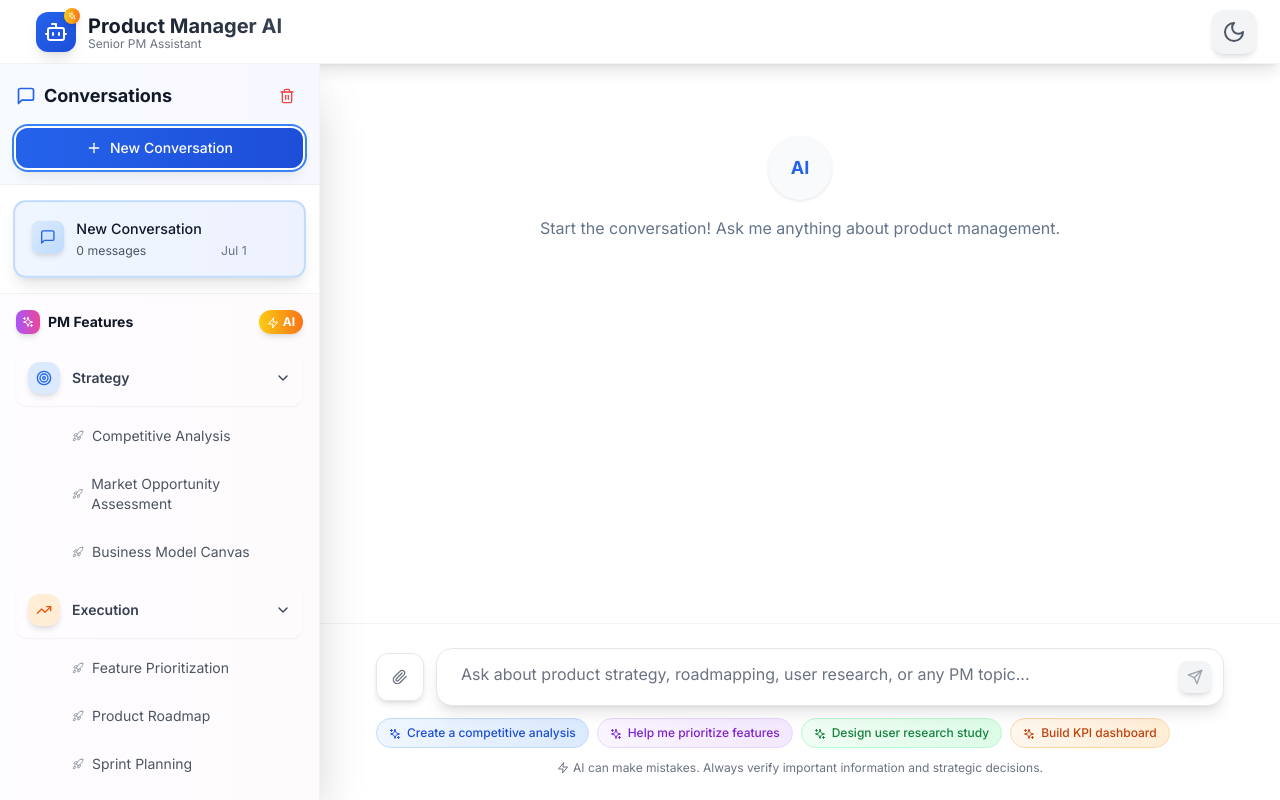
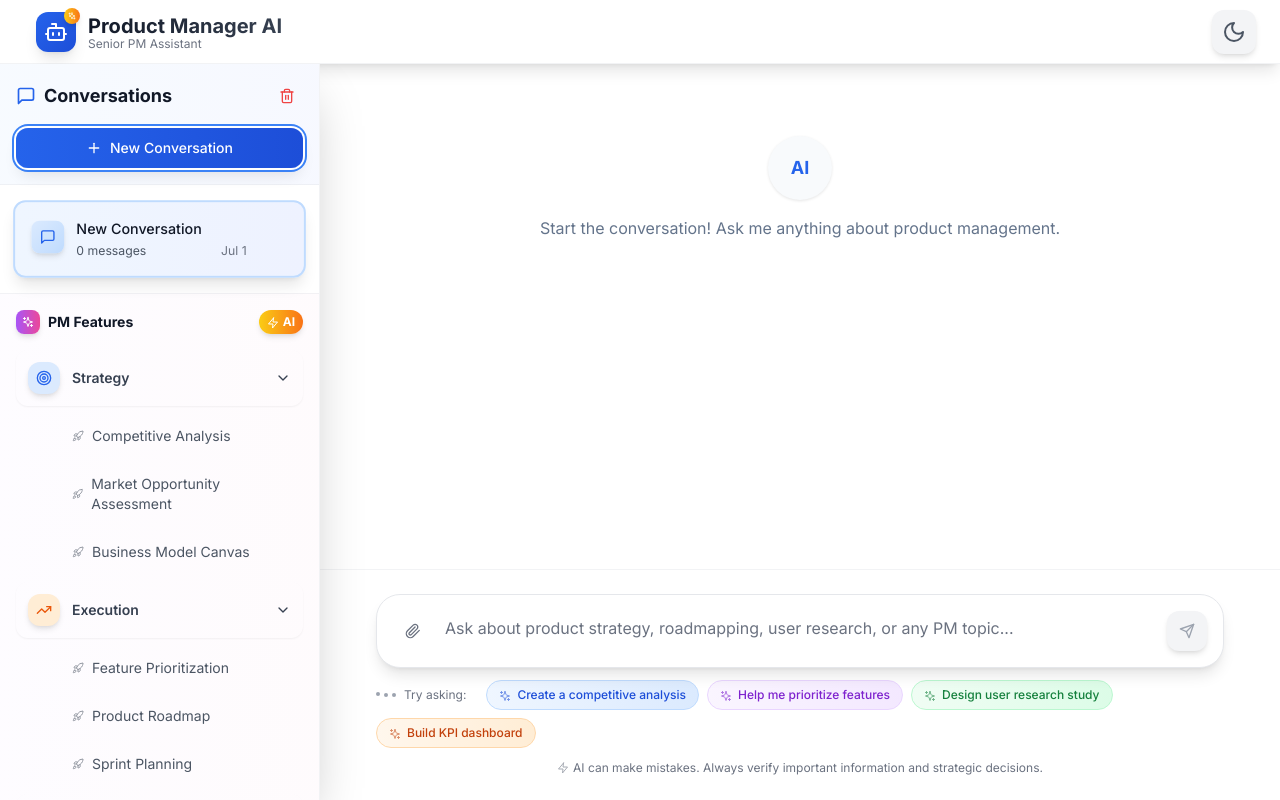
Before and after one commit to mayurbijarniya/stratifypm, a React (Vite) app: page / in a window 1280 px wide. Both pictures are taken after a click on the button "New Conversation". Built offline with nearby package versions, Linux system fonts and the light colour scheme.

Commit message:
Update chat input style with integrated file attachment and typing suggestions

```diff
--- a/src/components/chat/MessageInput.tsx
+++ b/src/components/chat/MessageInput.tsx
@@ -1,5 +1,5 @@
 import React, { useState, useRef, useEffect } from 'react';
-import { Send, Paperclip, Square, Sparkles, Zap } from 'lucide-react';
+import { Send, Paperclip, Square, Sparkles, Zap, Plus } from 'lucide-react';
 import { FileSpreadsheet, FileText, File as FileIcon } from 'lucide-react';
 import { Button } from '../ui/Button';
 import { FileUpload } from '../features/FileUpload';
@@ -14,6 +14,7 @@ interface MessageInputProps {
 export const MessageInput: React.FC<MessageInputProps> = ({ conversationId }) => {
   const [message, setMessage] = useState('');
   const [showFileUpload, setShowFileUpload] = useState(false);
+  const [showSuggestions, setShowSuggestions] = useState(true);
   const textareaRef = useRef<HTMLTextAreaElement>(null);
 
   const {
@@ -30,6 +31,16 @@ export const MessageInput: React.FC<MessageInputProps> = ({ conversationId }) =>
 
   // Get conversation-specific state
   const { isLoading, streamingMessage } = getConversationState(conversationId);
+
+  // Hide suggestions when user starts typing or when there are messages
+  useEffect(() => {
+    const conversation = getCurrentConversation();
+    if (conversation && conversation.messages.length > 0) {
+      setShowSuggestions(false);
+    } else {
+      setShowSuggestions(true);
+    }
+  }, [getCurrentConversation]);
 
   // Auto-trigger AI response when loading state changes and there's a new user message
   useEffect(() => {
@@ -126,6 +137,9 @@ export const MessageInput: React.FC<MessageInputProps> = ({ conversationId }) =>
     e.preventDefault();
     if (!message.trim() || isLoading) return;
 
+    // Hide suggestions when user sends a message
+    setShowSuggestions(false);
+
     const userMessage = message.trim();
     setMessage('');
 
@@ -173,6 +187,12 @@ export const MessageInput: React.FC<MessageInputProps> = ({ conversationId }) =>
 
   const handleInputChange = (e: React.ChangeEvent<HTMLTextAreaElement>) => {
     setMessage(e.target.value);
+
+    // Hide suggestions when user starts typing
+    if (e.target.value.trim() && showSuggestions) {
+      setShowSuggestions(false);
+    }
+
     adjustTextareaHeight();
   };
 
@@ -212,6 +232,18 @@ export const MessageInput: React.FC<MessageInputProps> = ({ conversationId }) =>
     'Design user research study',
     'Build KPI dashboard',
   ];
+
+  const handleSuggestionClick = (suggestion: string) => {
+    setMessage(suggestion);
+    setShowSuggestions(false);
+    // Focus the textarea after setting the message
+    setTimeout(() => {
+      if (textareaRef.current) {
+        textareaRef.current.focus();
+        adjustTextareaHeight();
+      }
+    }, 0);
+  };
 
   return (
     <div className="border-t border-gray-200/50 dark:border-gray-700/50 bg-white/95 dark:bg-gray-900/95 backdrop-blur-xl">
@@ -266,21 +298,23 @@ export const MessageInput: React.FC<MessageInputProps> = ({ conversationId }) =>
         )}
 
         <form onSubmit={handleSubmit} className="relative">
-          <div className="flex items-center gap-3">
-            {/* File Upload Button - Same height as input, centered */}
+          {/* Single Container - Modern AI Assistant Style */}
+          <div className="relative bg-white dark:bg-gray-800 rounded-3xl border border-gray-200 dark:border-gray-700 shadow-lg hover:shadow-xl transition-all duration-300 focus-within:ring-2 focus-within:ring-blue-500 focus-within:border-transparent overflow-hidden">
+            <div className="absolute inset-0 bg-gradient-to-r from-blue-50/50 to-indigo-50/50 dark:from-blue-900/10 dark:to-indigo-900/10 opacity-0 focus-within:opacity-100 transition-opacity duration-300"></div>
+
+            <div className="flex items-end gap-3 p-4">
+              {/* File Upload Button */}
               <button
                 type="button"
                 onClick={() => setShowFileUpload(!showFileUpload)}
                 disabled={isLoading}
-              className="flex-shrink-0 w-12 h-12 flex items-center justify-center text-gray-500 hover:text-blue-600 dark:text-gray-400 dark:hover:text-blue-400 hover:bg-blue-50 dark:hover:bg-blue-900/20 rounded-xl transition-all duration-300 disabled:opacity-50 disabled:cursor-not-allowed group focus:outline-none focus:ring-2 focus:ring-blue-500 focus:ring-offset-2 focus:ring-offset-white dark:focus:ring-offset-gray-900 shadow-md hover:shadow-lg hover:scale-105 border border-gray-200 dark:border-gray-700"
+                className="flex-shrink-0 w-10 h-10 flex items-center justify-center text-gray-500 hover:text-blue-600 dark:text-gray-400 dark:hover:text-blue-400 hover:bg-blue-50 dark:hover:bg-blue-900/20 rounded-xl transition-all duration-300 disabled:opacity-50 disabled:cursor-not-allowed group focus:outline-none focus:ring-2 focus:ring-blue-500 focus:ring-offset-2 focus:ring-offset-white dark:focus:ring-offset-gray-800"
               >
                 <Paperclip className="w-4 h-4 group-hover:scale-110 transition-transform duration-200" />
               </button>
 
-            {/* Message Input Container */}
+              {/* Message Input */}
               <div className="flex-1 relative">
-              <div className="relative bg-white dark:bg-gray-800 rounded-2xl border border-gray-200 dark:border-gray-700 shadow-lg hover:shadow-xl transition-all duration-300 focus-within:ring-2 focus-within:ring-blue-500 focus-within:border-transparent overflow-hidden">
-                <div className="absolute inset-0 bg-gradient-to-r from-blue-50/50 to-indigo-50/50 dark:from-blue-900/10 dark:to-indigo-900/10 opacity-0 focus-within:opacity-100 transition-opacity duration-300"></div>
                 <textarea
                   ref={textareaRef}
                   value={message}
@@ -288,17 +322,18 @@ export const MessageInput: React.FC<MessageInputProps> = ({ conversationId }) =>
                   onKeyDown={handleKeyDown}
                   placeholder="Ask about product strategy, roadmapping, user research, or any PM topic..."
                   disabled={isLoading}
-                  className="relative w-full px-6 py-3 pr-14 resize-none focus:outline-none bg-transparent text-gray-900 dark:text-white placeholder-gray-500 dark:placeholder-gray-400 disabled:opacity-50 transition-all duration-200 text-base leading-relaxed min-h-[48px]"
+                  className="relative w-full resize-none focus:outline-none bg-transparent text-gray-900 dark:text-white placeholder-gray-500 dark:placeholder-gray-400 disabled:opacity-50 transition-all duration-200 text-base leading-relaxed min-h-[24px] py-1"
                   rows={1}
                   style={{ maxHeight: '120px' }}
                 />
+              </div>
 
-                {/* Send/Stop Button - Same size as paperclip */}
+              {/* Send/Stop Button */}
               <button
                 type={isLoading ? 'button' : 'submit'}
                 onClick={isLoading ? handleStop : undefined}
                 disabled={!isLoading && !message.trim()}
-                  className={`absolute right-3 top-1/2 transform -translate-y-1/2 w-8 h-8 flex items-center justify-center rounded-lg transition-all duration-300 focus:outline-none focus:ring-2 focus:ring-offset-2 shadow-md ${
+                className={`flex-shrink-0 w-10 h-10 flex items-center justify-center rounded-xl transition-all duration-300 focus:outline-none focus:ring-2 focus:ring-offset-2 shadow-md ${
                   isLoading
                     ? 'text-white bg-gradient-to-r from-red-500 to-red-600 hover:from-red-600 hover:to-red-700 shadow-red-500/25 hover:shadow-red-500/40 hover:scale-105 focus:ring-red-500 focus:ring-offset-white dark:focus:ring-offset-gray-800'
                     : message.trim()
@@ -314,16 +349,23 @@ export const MessageInput: React.FC<MessageInputProps> = ({ conversationId }) =>
               </button>
             </div>
           </div>
-          </div>
         </form>
 
-        {/* Quick suggestions - HIDDEN on mobile (sm and below), visible on tablet+ */}
-        {!isLoading && (
+        {/* Typing Animation Suggestions - Only show for new conversations */}
+        {!isLoading && showSuggestions && (
           <div className="mt-3 hidden md:flex flex-wrap gap-2">
+            <div className="flex items-center text-xs text-gray-500 dark:text-gray-400 mr-3 animate-pulse">
+              <div className="flex space-x-1 mr-2">
+                <div className="w-1 h-1 bg-gray-400 rounded-full animate-bounce" style={{ animationDelay: '0ms' }} />
+                <div className="w-1 h-1 bg-gray-400 rounded-full animate-bounce" style={{ animationDelay: '150ms' }} />
+                <div className="w-1 h-1 bg-gray-400 rounded-full animate-bounce" style={{ animationDelay: '300ms' }} />
+              </div>
+              Try asking:
+            </div>
             {quickSuggestions.map((suggestion, index) => (
               <button
                 key={suggestion}
-                onClick={() => setMessage(suggestion)}
+                onClick={() => handleSuggestionClick(suggestion)}
                 disabled={isLoading}
                 className={`px-3 py-1.5 text-xs font-medium bg-gradient-to-r ${
                   index === 0 ? 'from-blue-50 to-blue-100 hover:from-blue-100 hover:to-blue-200 text-blue-700 border-blue-200' :
@@ -332,7 +374,7 @@ export const MessageInput: React.FC<MessageInputProps> = ({ conversationId }) =>
                   'from-orange-50 to-orange-100 hover:from-orange-100 hover:to-orange-200 text-orange-700 border-orange-200'
                 } dark:from-gray-800 dark:to-gray-700 dark:hover:from-gray-700 dark:hover:to-gray-600 dark:text-gray-300 rounded-full transition-all duration-300 disabled:opacity-50 disabled:cursor-not-allowed border hover:shadow-md hover:scale-105 focus:outline-none focus:ring-2 focus:ring-blue-500 focus:ring-offset-2 focus:ring-offset-white dark:focus:ring-offset-gray-900`}
               >
-                <Sparkles className="w-3 h-3 inline mr-1.5" />
+                <Sparkles className="w-3 h-3 inline mr-1.5 opacity-60" />
                 {suggestion}
               </button>
             ))}
@@ -341,7 +383,7 @@ export const MessageInput: React.FC<MessageInputProps> = ({ conversationId }) =>
 
         {/* Compact Footer info */}
         <div className="flex items-center justify-center mt-3 text-xs text-gray-500 dark:text-gray-400">
-          <Zap className="w-3 h-3 mr-1" />
+          <Zap className="w-3 h-3 mr-1 opacity-60" />
           AI can make mistakes. Always verify important information and strategic decisions.
         </div>
       </div>
```
Lines whose indentation alone changed are shown as unchanged.
